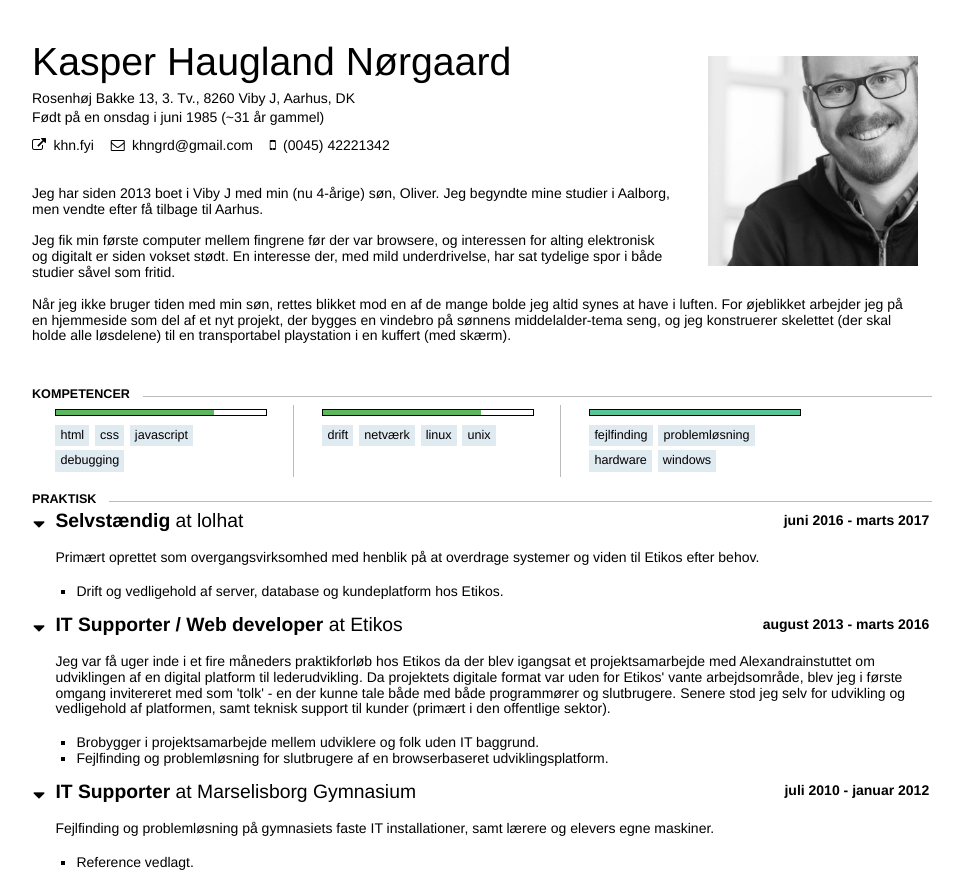
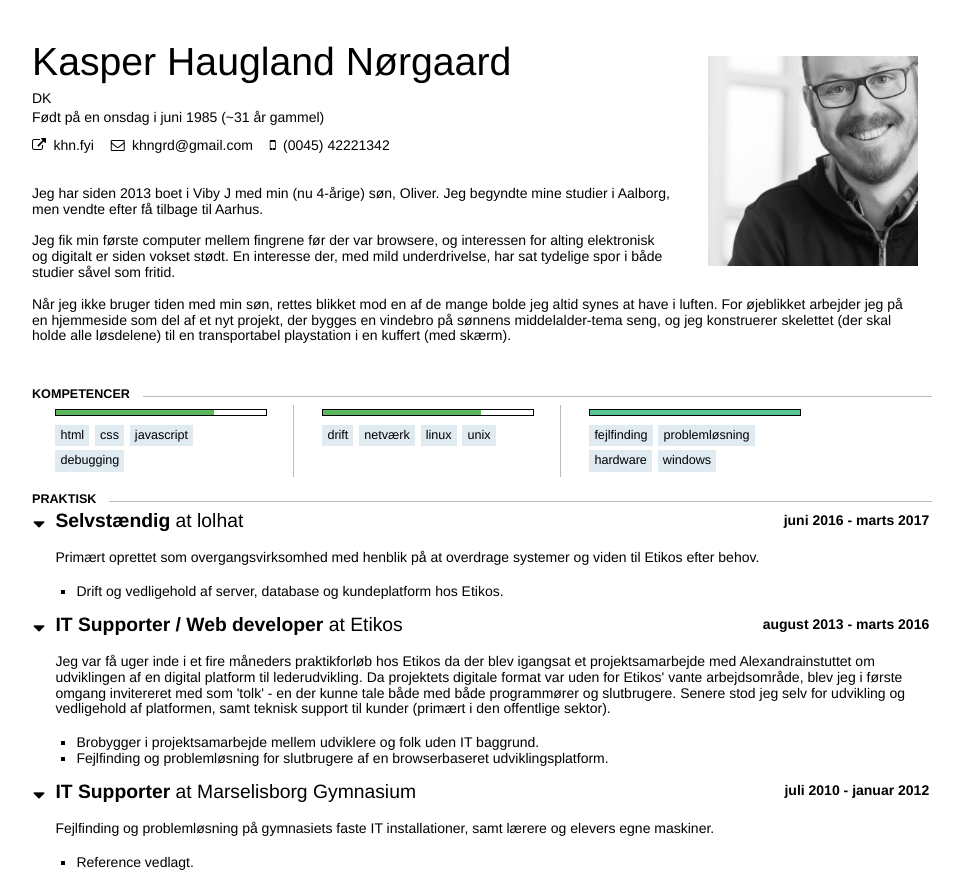
Before and after one commit to khngrd/khn.fyi, a plain HTML site: page index.html in a window 1280 px wide. Shown: the top 873 px of the page, without its empty margins (158-1121 px from the left). Drawn offline with Linux system fonts and the light colour scheme.

Commit message:
Update index.html

```diff
--- a/index.html
+++ b/index.html
@@ -787,13 +787,10 @@ div.topic {
 
 						<span class="location">
 								<span class="address">
-									Rosenhøj Bakke 13, 3. Tv.,
 								</span>
 								<span class="postalCode">
-									8260 Viby J,
 								</span>
 								<span class="city">
-									Aarhus,
 								</span>
 								<span class="countryCode">
 									DK
```
